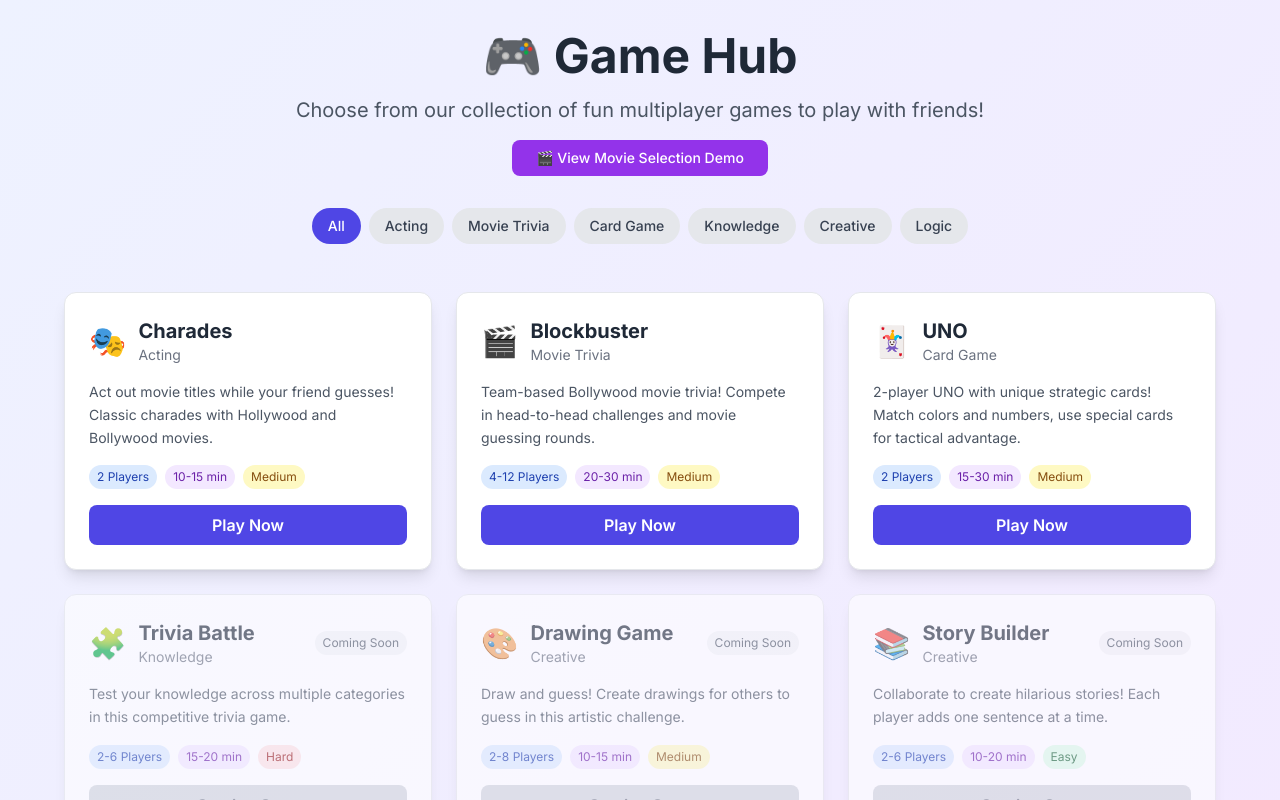
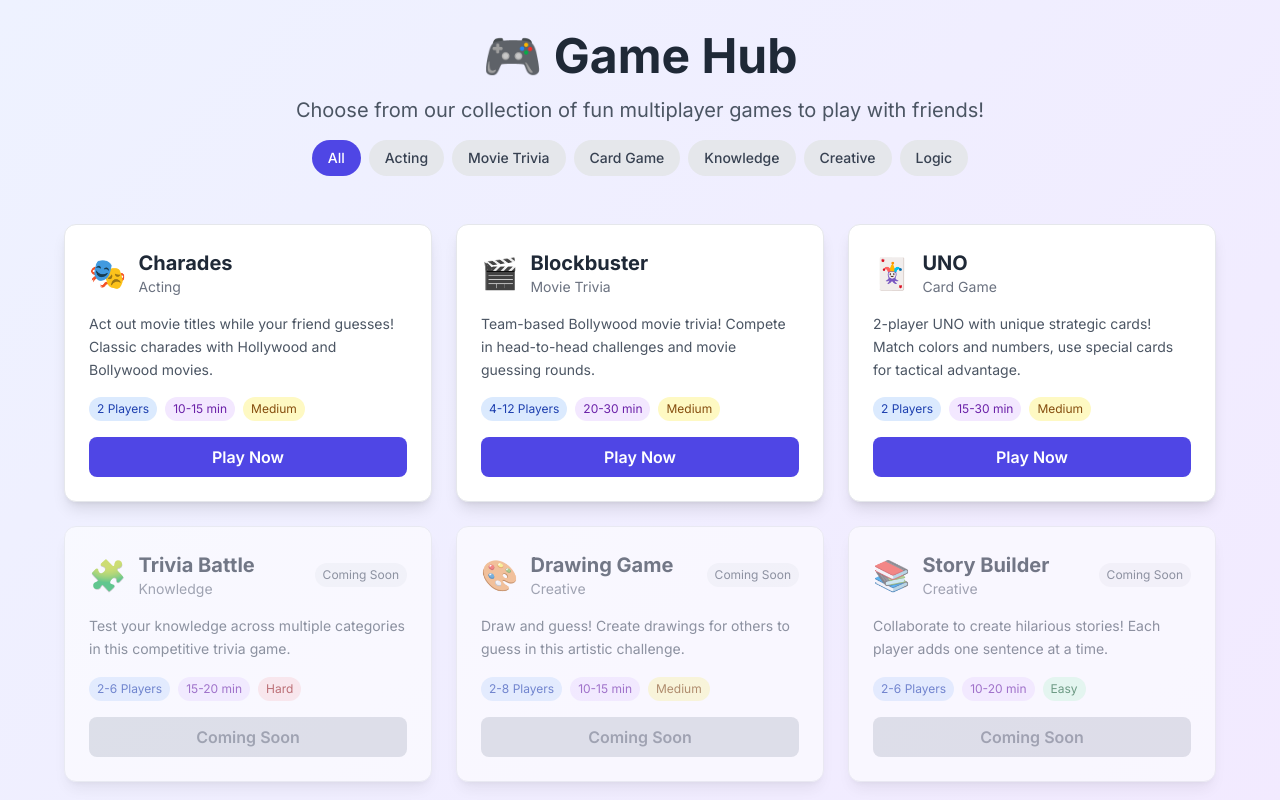
Before and after one commit to utkarsh-gpt/dcharades, a Next.js app: page / in a window 1280 px wide. Shown: the top 800 px of the page. Built offline with nearby package versions, Linux system fonts and the light colour scheme; no server answers.

Commit message:
Removed page and fixed server issues

```diff
--- a/app/page.tsx
+++ b/app/page.tsx
@@ -140,15 +140,7 @@ export default function HomePage() {
             Choose from our collection of fun multiplayer games to play with friends!
           </p>
 
-          {/* Demo Link */}
-          <div className="mb-8">
-            <button
-              onClick={() => router.push('/movie-demo')}
-              className="px-6 py-2 bg-purple-600 text-white rounded-lg hover:bg-purple-700 transition-colors duration-200 text-sm font-medium"
-            >
-              🎬 View Movie Selection Demo
-            </button>
-          </div>
+
 
           {/* Category Filter */}
           <div className="flex flex-wrap justify-center gap-2 mb-8">
```
Also changed, not shown: 1 other file (tests, documents, lock files or other folders).
